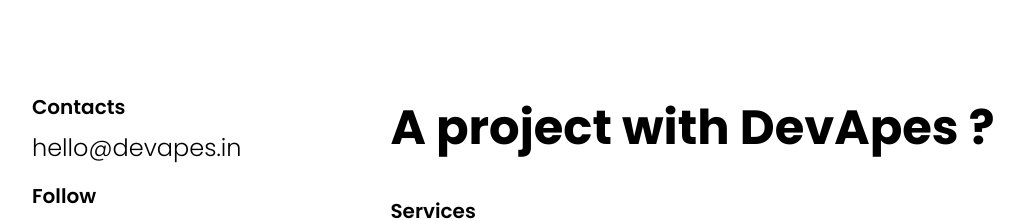
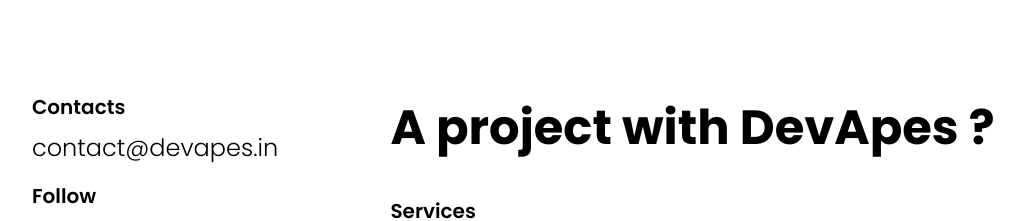
Before and after one commit to campuz-in/devapes.in, a website built with Vite: page index.html in a window 1280 px wide. Shown: the part 3220-3441 px from the top of the page, without its empty margins (96-1120 px from the left). Built offline with nearby package versions, Linux system fonts and the light colour scheme.

Commit message:
email added

```diff
--- a/index.html
+++ b/index.html
@@ -84,7 +84,7 @@
         <div class="left-section">
           <div class="contact">
             <h1>Contacts</h1>
-            <p>hello@devapes.in</p>
+            <p>contact@devapes.in</p>
           </div>
           <div>
             <h1 class="label">Follow</h1>
```
